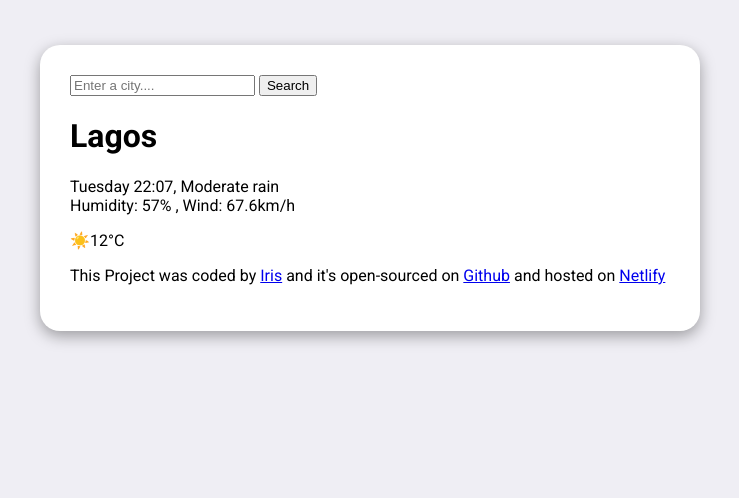
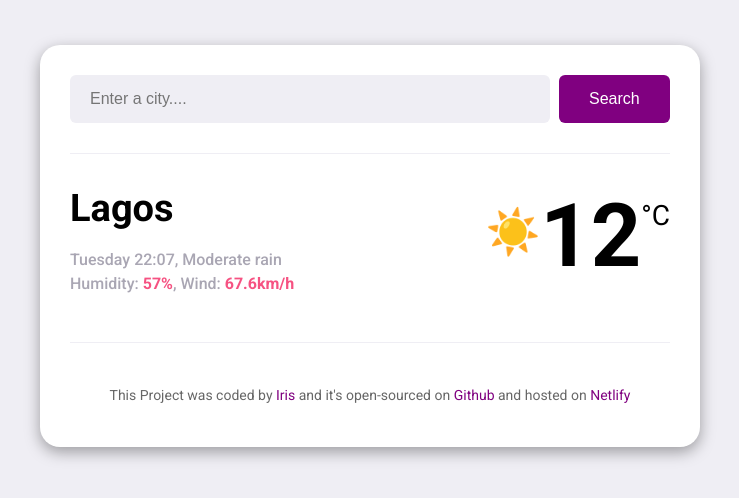
Before and after one commit to Dhe-Iris/weather_app, a plain HTML site: page index.html in a window 1280 px wide. Shown: the whole page, without its empty margins (270-1009 px from the left). Drawn offline with Linux system fonts and the light colour scheme.

Commit message:
added the css and neccessary divs in html

```diff
--- a/index.html
+++ b/index.html
@@ -15,20 +15,32 @@
   <body>
     <div class="app-body">
       <header>
-        <form action="">
-          <input type="search" placeholder="Enter a city...." required />
-          <input type="submit" value="Search" />
+        <form class="search-form">
+          <input
+            type="search"
+            placeholder="Enter a city...."
+            required
+            class="search-form-input"
+          />
+          <input type="submit" value="Search" class="search-form-btn" />
         </form>
       </header>
       <main>
-        <div>
-          <h1>Lagos</h1>
-          <p>
-            Tuesday 22:07, Moderate rain <br />
-            Humidity: 57% , Wind: 67.6km/h
-          </p>
+        <div class="weather-app-data">
+          <div>
+            <h1 class="weather-app-city">Lagos</h1>
+            <p class="weather-app-details">
+              Tuesday 22:07, Moderate rain <br />
+              Humidity: <strong>57%</strong>, Wind:
+              <strong>67.6km/h</strong>
+            </p>
+          </div>
+          <div class="weather-app-temperature-container">
+            <div class="weather-app-icon">☀️</div>
+            <div class="weather-app-temperature">12</div>
+            <div class="weather-app-unit">°C</div>
+          </div>
         </div>
-        <div>☀️12°C</div>
       </main>
       <footer>
         <p>
--- a/styles.css
+++ b/styles.css
@@ -5,6 +5,10 @@ body {
   font-weight: 400;
   font-style: normal;
   font-variation-settings: "wdth" 100;
+}
+a {
+  color: purple;
+  text-decoration: none;
 }
 .app-body {
   background-color: white;
@@ -14,3 +18,79 @@ body {
   box-shadow: rgba(0, 0, 0, 0.35) 0px 5px 15px;
   border-radius: 20px;
 }
+
+header {
+  border-bottom: 1px solid #efeef4;
+  padding: 0 0 30px 0;
+}
+.search-form-input {
+  background-color: #efeef4;
+  border: none;
+  border-radius: 6px;
+  width: 80%;
+  font-size: 16px;
+  padding: 15px 20px;
+}
+
+.search-form-btn {
+  background-color: purple;
+  padding: 15px 30px;
+  font-size: 16px;
+  border: none;
+  border-radius: 6px;
+  margin-left: 5px;
+  color: #fff;
+}
+
+main {
+  padding: 30px 0;
+}
+
+.weather-app-data {
+  display: flex;
+  justify-content: space-between;
+}
+
+.weather-app-city {
+  margin: 0;
+  font-size: 38px;
+  line-height: 48px;
+}
+
+.weather-app-details {
+  font-size: 16px;
+  line-height: 24px;
+  font-weight: 500;
+  color: rgba(39, 33, 66, 0.4);
+}
+.weather-app-details strong {
+  color: #f65282;
+}
+
+.weather-app-temperature-container {
+  display: flex;
+}
+
+.weather-app-icon {
+  font-size: 44px;
+  margin-top: 22px;
+  margin-left: 10px;
+}
+
+.weather-app-temperature {
+  font-size: 88px;
+  font-weight: bold;
+}
+
+.weather-app-unit {
+  margin-top: 15px;
+  font-size: 28px;
+}
+
+footer {
+  border-top: 1px solid #efeef4;
+  padding: 30px 0 0 0;
+  text-align: center;
+  font-size: 14px;
+  color: rgba(0, 0, 0, 0.6);
+}
```
